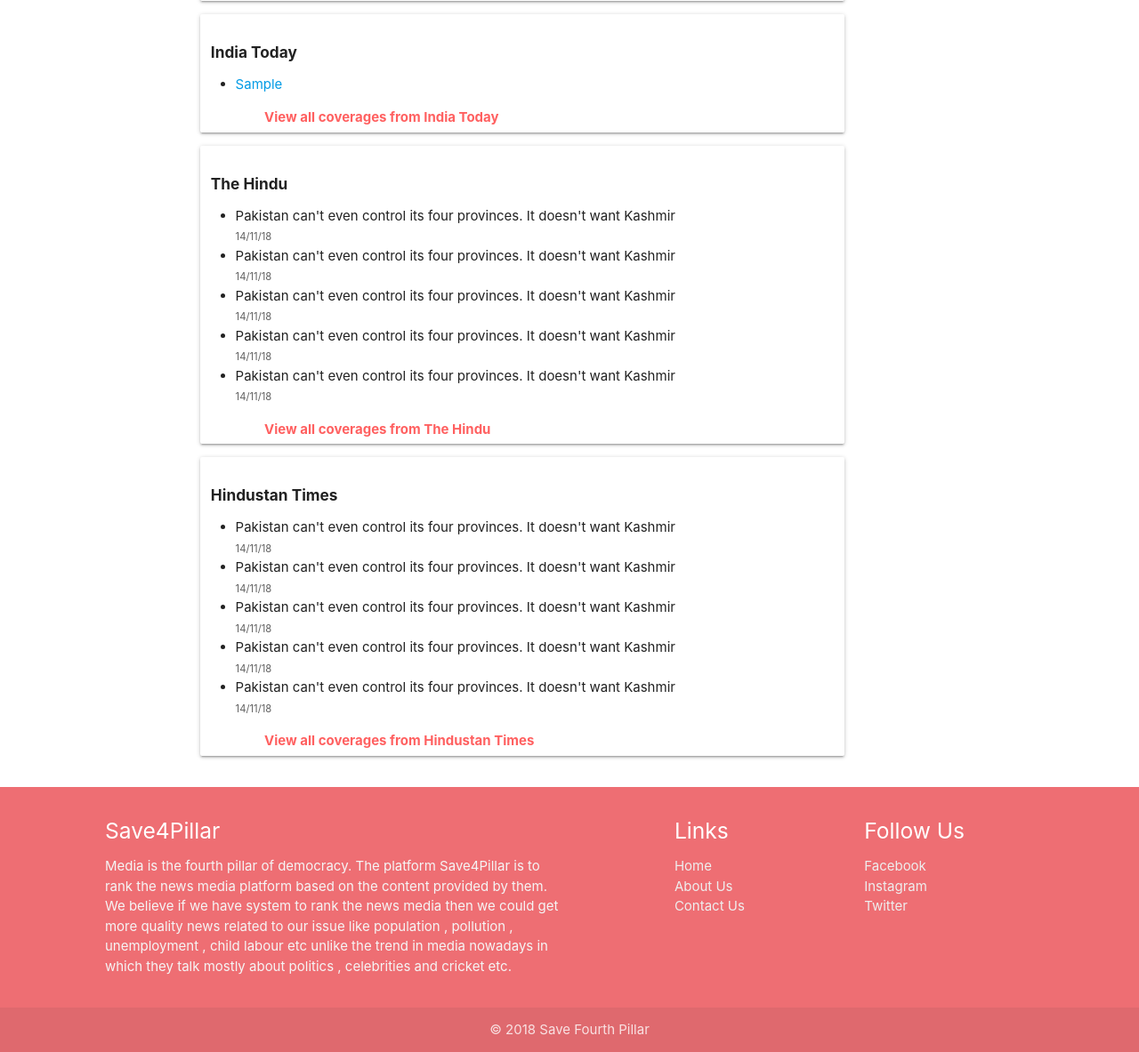
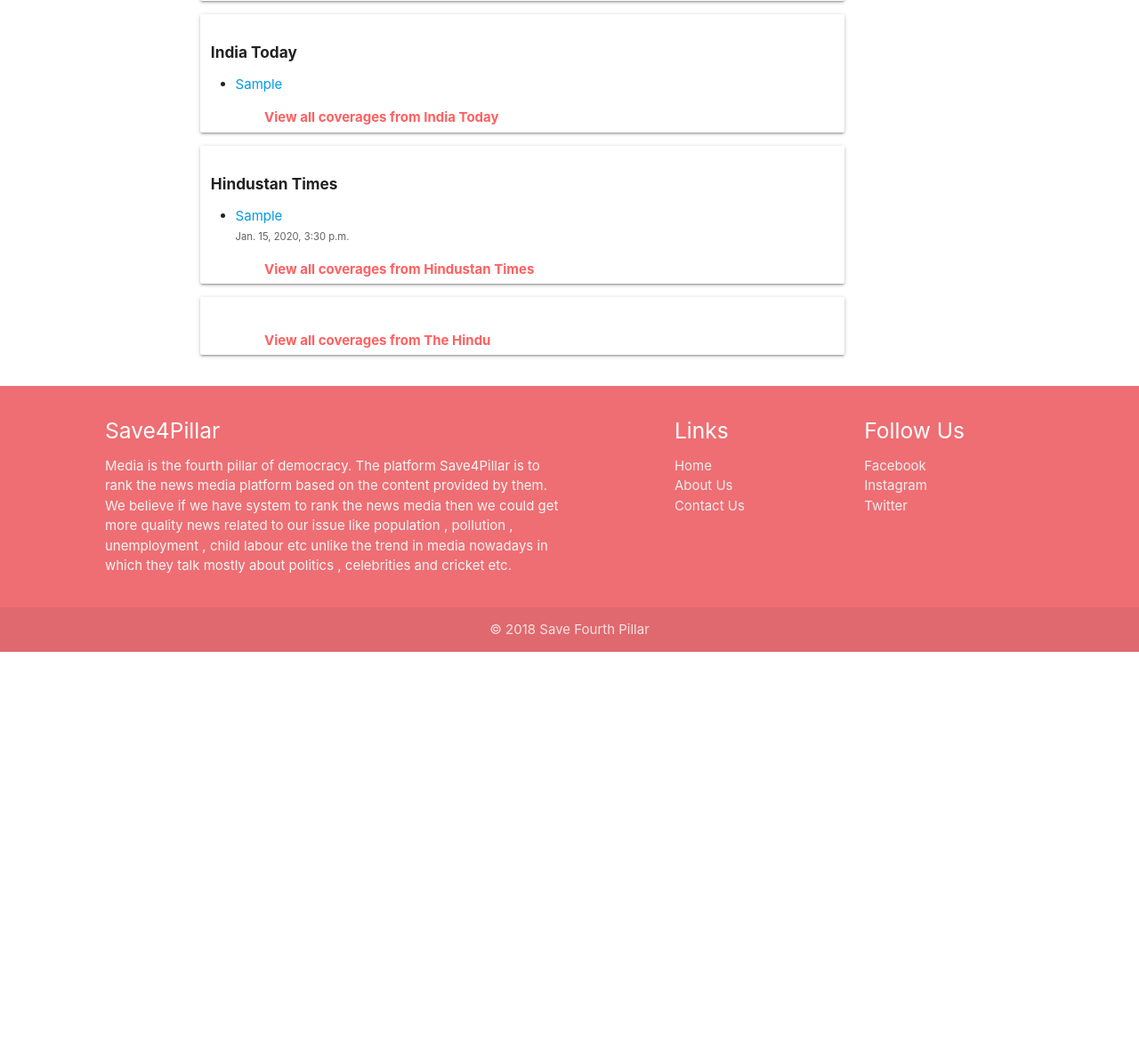
Before and after one commit to imsaiful/Fourth-Pillar, a Django app: page /news in a window 1280 px wide. Shown: the part 419-1602 px from the top of the page at 89% size. After the commit the page ends 1152 px from the top, so only its background shows below. Run offline with Django 3.2, Linux system fonts and the light colour scheme; tables that the repository leaves empty hold one stand-in row (values such as "Sample post"); some libraries are stand-ins or nearby versions.

Commit message:
add new db

```diff
--- a/feed/models.py
+++ b/feed/models.py
@@ -47,3 +47,22 @@ class Ndtv(models.Model):
 
     class Meta:
         ordering = ["-id"]
+
+
+
+class Hindustan(models.Model):
+    headline = models.TextField(null=False)
+    link = models.TextField(null=False)
+    date = models.DateTimeField(default=timezone.now)
+    category = models.TextField(null=True)
+    sentiment = models.TextField(null=True)
+
+    def __str__(self):
+        context={
+            "headline":self.headline,
+            "category":self.category
+        }
+        return context
+
+    class Meta:
+        ordering = ["-id"]
--- a/feed/templates/feed/news.html
+++ b/feed/templates/feed/news.html
@@ -71,47 +71,24 @@
                 <p class="news-card-bottom"><b>View all coverages from India Today</b></p>
             </div>
 
-
-            <div class="card" id="thehindu">
-                <br>
-                <h6><b>&nbsp;&nbsp;&nbsp;The Hindu</b></h6>
-                <ul class="browser-default">
-                    <li>{{ message }}<br>
-                        <small><left> 14/11/18</left></small>
-                    </li>
-                    <li>{{ message }}<br>
-                        <small><left> 14/11/18</left></small></li>
-                    <li>{{ message }}<br>
-                        <small><left> 14/11/18</left></small></li>
-                    <li>{{ message }}<br>
-                        <small><left> 14/11/18</left></small></li>
-                    <li>{{ message }}<br>
-                        <small><left> 14/11/18</left></small></li>
-
-                </ul>
-                <p class="news-card-bottom"><b>View all coverages from The Hindu</b></p>
-
-            </div>
-
-
             <div class="card" id="hindustantimes">
                 <br>
                 <h6><b>&nbsp;&nbsp;&nbsp;Hindustan Times</b></h6>
                 <ul class="browser-default">
-                    <li>{{ message }}<br>
-                        <small class="date"><left> 14/11/18</left></small>
+                    {% for post in hindustan_headline %}
+                    <li><a href="{{ post.link }}"> {{ post.headline }}</a><br>
+                        <small><left> {{ post.date }}</left></small>
                     </li>
-                    <li>{{ message }}<br>
-                        <small><left> 14/11/18</left></small></li>
-                    <li>{{ message }}<br>
-                        <small><left> 14/11/18</left></small></li>
-                    <li>{{ message }}<br>
-                        <small><left> 14/11/18</left></small></li>
-                    <li>{{ message }}<br>
-                        <small><left> 14/11/18</left></small></li>
-
+                    {% endfor %}
                 </ul>
                 <p class="news-card-bottom"><b>View all coverages from Hindustan Times</b></p>
+            </div>
+
+            <div class="card" id="thehindu">
+                <br>
+
+                <p class="news-card-bottom"><b>View all coverages from The Hindu</b></p>
+
             </div>
 
         </div>
--- a/feed/views.py
+++ b/feed/views.py
@@ -3,7 +3,7 @@ from typing import List
 from django.shortcuts import render
 from django.http import HttpResponse, JsonResponse
 from django.shortcuts import render
-from .models import Republic, Ndtv, Indiatoday
+from .models import Republic, Ndtv, Indiatoday,Hindustan
 import psycopg2
 import nltk
 from nltk.corpus import stopwords
@@ -30,10 +30,10 @@ def index(request):
     headlines = ""
     republic_headline = Republic.objects.all()
     ndtv_headline = Ndtv.objects.all()
-    indiatoday_headline = Indiatoday.objects.all()
+    hindstan_headline = Hindustan.objects.all()
     getHeadLine(republic_headline)
     getHeadLine(ndtv_headline)
-    getHeadLine(indiatoday_headline)
+    getHeadLine(hindstan_headline)
     fd = FreqDist()
     headlines_token = nltk.word_tokenize(headlines)
     stop_words = stopwords.words('english')
@@ -62,13 +62,14 @@ def index(request):
 def news(request):
     republic_headline = Republic.objects.order_by('-date')[0:5]
     indiatoday_headline = Indiatoday.objects.order_by('-date')[0:5]
+    hindustan_headline = Hindustan.objects.order_by('-date')[0:5]
     ndtv_headline = Ndtv.objects.order_by('-date')[0:5]
     message = "Pakistan can't even control its four provinces. It doesn't want Kashmir"
     context = {
         'republic_headline': republic_headline,
         'ndtv_headline': ndtv_headline,
         'indiatoday_headline': indiatoday_headline,
-        'message': message,
+        'hindustan_headline': hindustan_headline,
     }
 
     return render(request, 'feed/news.html', context)
```
Also changed, not shown: feed/migrations/0001_initial.py, feed/migrations/0002_auto_20181118_0252.py (deleted), feed/migrations/0002_hindstan.py (added), feed/migrations/0003_auto_20181118_0254.py (deleted), feed/migrations/0003_auto_20181118_0426.py (added).
